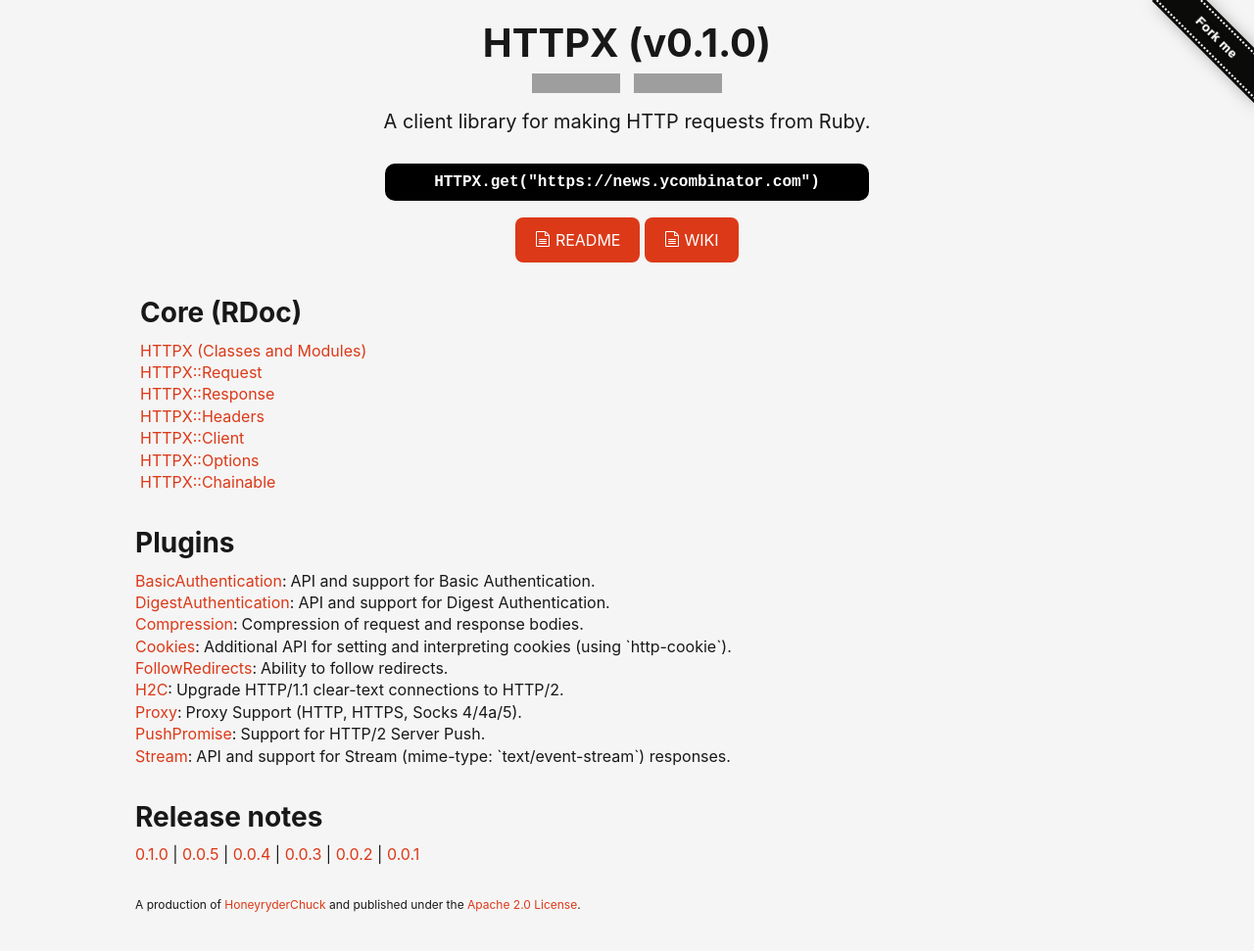
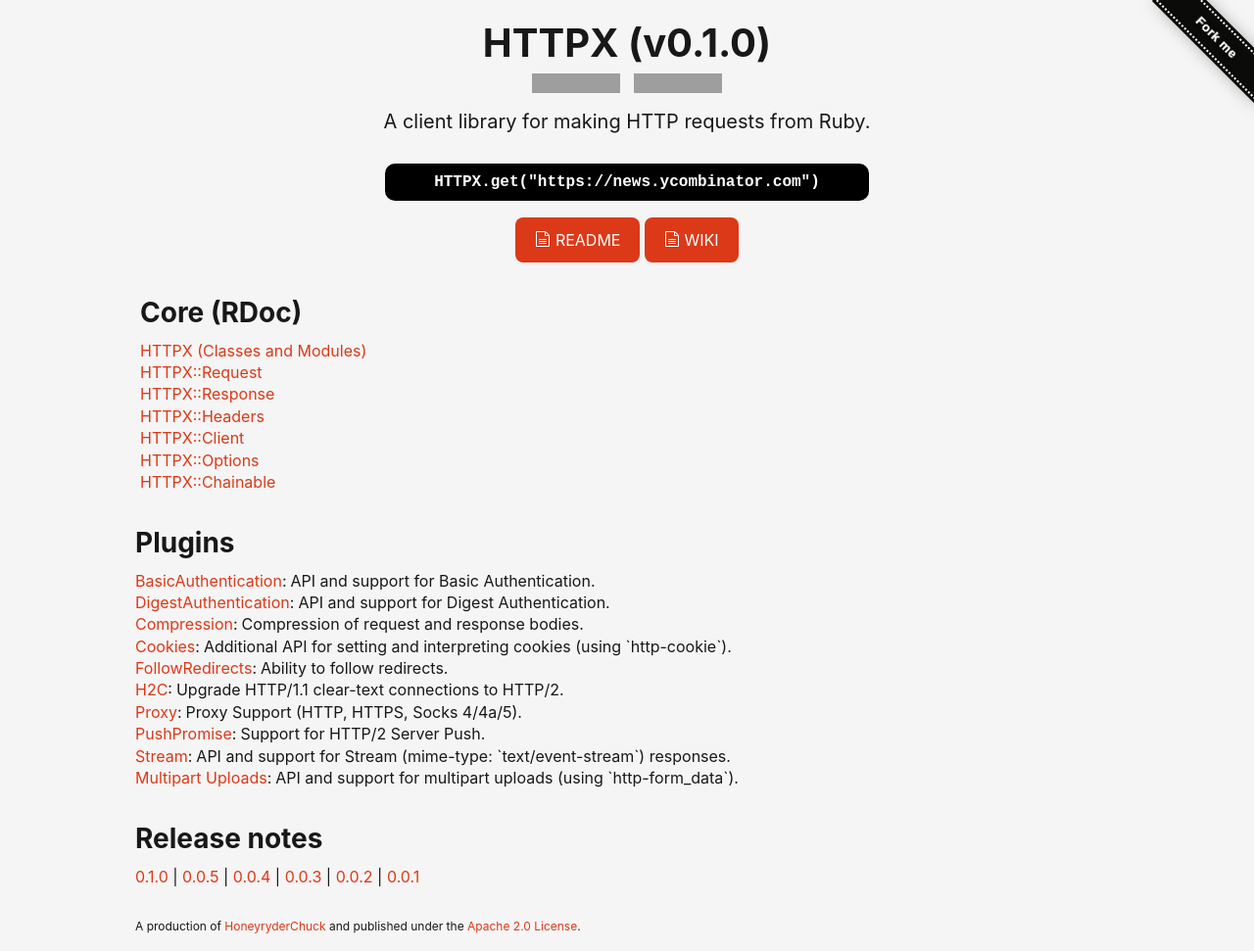
Before and after one commit to HoneyryderChuck/httpx, a Jekyll site: the page built from www/index.html, in a window 1280 px wide. Shown: the whole page at 98% size. Built offline with Jekyll 4.4.1, drawn with Linux system fonts in a browser that asks for light colours; before the commit the page ends 948 px from its top, so only the background shows below that; grey boxes are pictures that could not be loaded.

Commit message:
added link for multipart wiki page

```diff
--- a/www/_data/plugins.yml
+++ b/www/_data/plugins.yml
@@ -34,3 +34,7 @@
   name: Stream
   path: Stream.html
   description: "API and support for Stream (mime-type: `text/event-stream`) responses."
+-
+  name: Multipart Uploads
+  path: Multipart.html
+  description: "API and support for multipart uploads (using `http-form_data`)."
```
